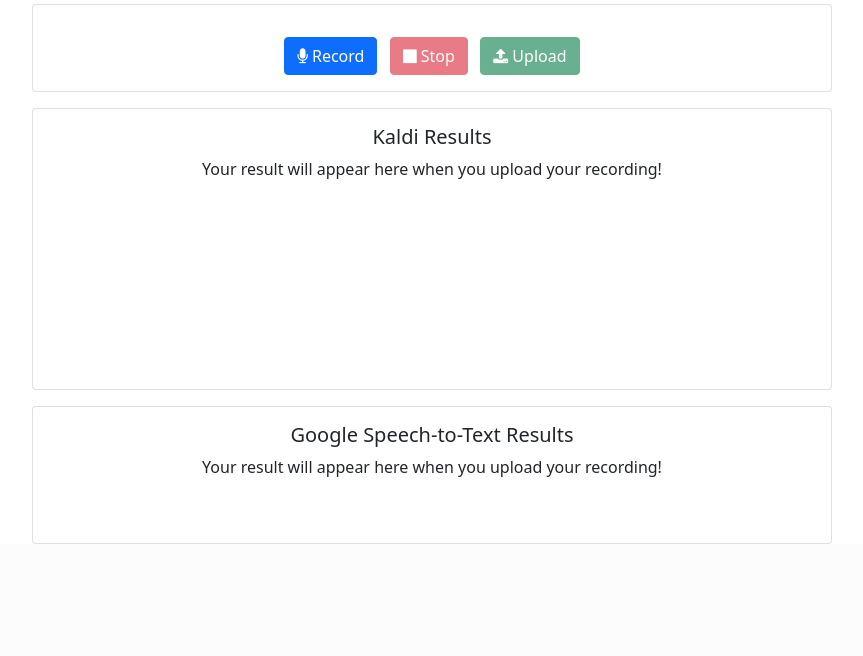
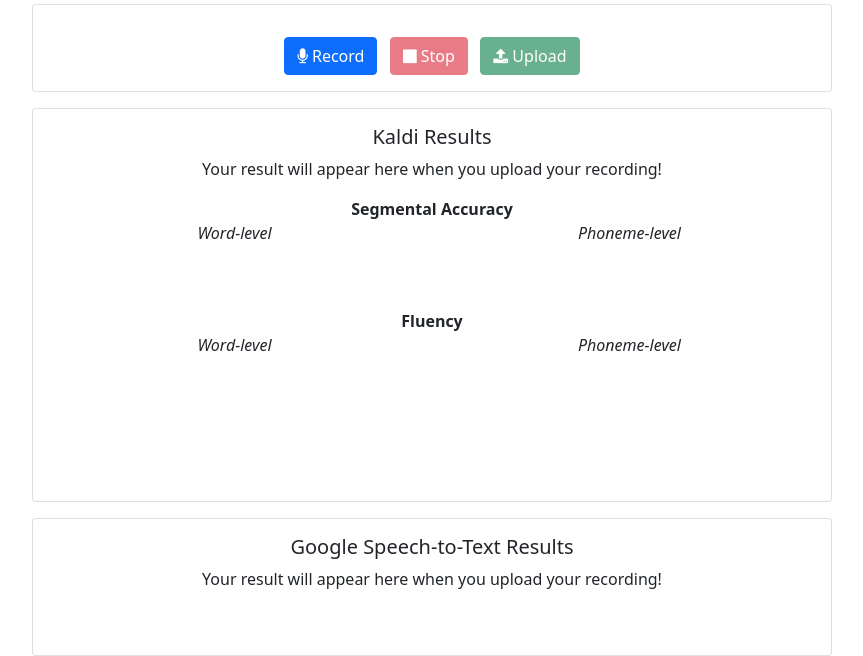
Before and after one commit to cs4347-korean/korean-korkor, a Flask app: page /record in a window 1280 px wide. Shown: the part 324-980 px from the top of the page, without its empty margins (208-1071 px from the left). Before the commit the page ends 868 px from the top, so only its background shows below. Run offline with Flask 2, Linux system fonts and the light colour scheme; some libraries are stand-ins or nearby versions.

Commit message:
Edit interface to show information neater

```diff
--- a/app.py
+++ b/app.py
@@ -115,9 +115,9 @@
     f = open("../kaldi/egs/zeroth_korean/s5/exp/tri4_new_align/rate_evaluation.txt", "r")
     arr = f.read().split("\n")
     stats = {}
-    stats['ROS'] = float(arr[0][4:])
-    stats['AR'] = float(arr[1][3:])
-    stats['PTR'] = float(arr[2][4:])
+    stats['ROS'] = float(arr[0][4:]) if type(arr[0][4:]) == float else -1
+    stats['AR'] = float(arr[1][3:]) if type(arr[1][3:]) == float else -1
+    stats['PTR'] = float(arr[2][4:]) if type(arr[2][4:]) == float else -1
     f.close()
 
     # Read transcription
@@ -167,6 +167,7 @@
 
     # Match phonemes
     matched_phonemes = align(canonical_phoneme.split(), transcribed_phoneme.split(), "*")
+    '''
     correct_phonemes = 0
     for pair in matched_phonemes:
         if pair[0] == pair[1]:
@@ -175,6 +176,7 @@
     # Calculate PPM and phonemes correct per minute
     ppm = len(transcribed_phoneme.split())/(stats['duration']/60)
     pcpm = correct_phonemes/(stats['duration']/60)
+    '''
 
     to_return = {
         "google_transcription": google_trans,
@@ -188,10 +190,8 @@
         "ROS": stats["ROS"],
         "AR": stats["AR"],
         "PTR": stats["PTR"],
-        "WPM": wpm,
-        "WCPM": wcpm,
-        "PPM": ppm,
-        "PCPM": pcpm,
+        "matched_phonemes": matched_phonemes,
+        "phoneme_transcription": transcribed_phoneme
     }
     print(to_return)
 
--- a/static/record.js
+++ b/static/record.js
@@ -53,20 +53,25 @@
 
 function startRecording() {
 	console.log("recordButton clicked");
+	document.getElementById("instruction").innerHTML = 'Your result will appear here when you upload your recording!';
+	document.getElementById("instruction2").innerHTML = 'Your result will appear here when you upload your recording!';
+
 	document.getElementById("recordingContainer").innerHTML = '';
-	document.getElementById("transcription").innerHTML = 'Your result will appear here when you upload your recording!';
+	document.getElementById("transcription").innerHTML = '';
 	document.getElementById("user-transcription").innerHTML = '';
-	document.getElementById("confidence").innerHTML = '';
-	document.getElementById("google-transcription").innerHTML = 'Your result will appear here when you upload your recording!';
+	// document.getElementById("confidence").innerHTML = '';
+	document.getElementById("google-transcription").innerHTML = '';
 	document.getElementById("google-user-transcription").innerHTML = '';
-	document.getElementById("google-confidence").innerHTML = '';
+	// document.getElementById("google-confidence").innerHTML = '';
 	document.getElementById("ros").innerHTML = '';
 	document.getElementById("ar").innerHTML = '';
 	document.getElementById("ptr").innerHTML = '';
 	document.getElementById("wpm").innerHTML = '';
 	document.getElementById("wcpm").innerHTML = '';
-	document.getElementById("ppm").innerHTML = '';
-    document.getElementById("pcpm").innerHTML = '';
+	// document.getElementById("ppm").innerHTML = '';
+    // document.getElementById("pcpm").innerHTML = '';
+    document.getElementById("transcription-phoneme").innerHTML = '';
+	document.getElementById("user-transcription-phoneme").innerHTML = '';
 
 	/*
 		Simple constraints object, for more advanced audio features see
@@ -200,78 +205,87 @@
 
 function showResults(json) {
 	var list = json.matched_text;
-	var canonical = document.getElementById('canonical').innerHTML;
-	var korRegex = "[\uac00-\ud7a3]";
-	var finalText = '<strong>Evaluated transcription: </strong>';
-	var listCount = 0;
+	// var canonical = document.getElementById('canonical').innerHTML;
+	// var korRegex = "[\uac00-\ud7a3]";
+	var finalText = '<strong>Original text: </strong>';
+	// var listCount = 0;
 
 	// Process the text
-	for (let i = 0; i < canonical.length; i++) {
-		var currChar = canonical[i];
-		if (currChar.match(korRegex)) {  // Only match the Korean characters
-			var pair = list[listCount];
+	for (let i = 0; i < list.length; i++) {
+		var pair = list[i]
 		if (pair[0] == pair[1]) {
 			finalText += pair[0]
 		} else {
 			finalText += '<strong class="text-danger">' + pair[0] + '</strong>'
 		}
-
-			listCount++;
-		} else {  // It is a punctuation, space, etc
-			finalText += currChar
-		}
 	}
 
 	var googleList = json.google_matched_text;
-	var finalGoogleText = '<strong>Evaluated transcription: </strong>';
+	var finalGoogleText = '<strong>Original text: </strong>';
 	listCount = 0;  // reset listCount
 
 	// Process the text
-	for (let i = 0; i < canonical.length; i++) {
-		var currChar = canonical[i];
-		if (currChar.match(korRegex)) {  // Only match the Korean characters
-			var pair = googleList[listCount];
+	for (let i = 0; i < googleList.length; i++) {
+		var pair = googleList[i]
 		if (pair[0] == pair[1]) {
 			finalGoogleText += pair[0]
 		} else {
 			finalGoogleText += '<strong class="text-danger">' + pair[0] + '</strong>'
 		}
+	}
 
-			listCount++;
-		} else {  // It is a punctuation, space, etc
-			finalGoogleText += currChar
+	var phonemeList = json.matched_phoneme;
+	var finalPhoneme = '<strong>Original text: </strong>';
+
+	// Process the text
+	for (let i = 0; i < phonemeList.length; i++) {
+		var pair = phonemeList[i]
+		if (pair[0] == pair[1]) {
+			finalPhoneme += pair[0]
+		} else {
+			finalPhoneme += '<strong class="text-danger">' + pair[0] + '</strong>'
 		}
 	}
 
+	document.getElementById("instruction").innerHTML = '';
+	document.getElementById("instruction2").innerHTML = '';
+
 	document.getElementById("transcription").innerHTML = finalText;
 	document.getElementById("user-transcription").innerHTML = '<strong>What you read: </strong>' + json.transcription;
-	document.getElementById("confidence").innerHTML = '<strong>Pronunciation score: </strong>' + Math.round((json.confidence * json.score * 100) * 100) / 100 + ' out of 100';
+	// document.getElementById("confidence").innerHTML = '<strong>Pronunciation score: </strong>' + Math.round((json.confidence * json.score * 100) * 100) / 100 + ' out of 100';
 	document.getElementById("google-transcription").innerHTML = finalGoogleText;
 	document.getElementById("google-user-transcription").innerHTML = '<strong>What you read: </strong>' + json.google_transcription;
-	document.getElementById("google-confidence").innerHTML = '<strong>Pronunciation score: </strong>' + Math.round((json.google_confidence * json.google_score * 100) * 100) / 100 + ' out of 100';
+	// document.getElementById("google-confidence").innerHTML = '<strong>Pronunciation score: </strong>' + Math.round((json.google_confidence * json.google_score * 100) * 100) / 100 + ' out of 100';
+	document.getElementById("transcription-phoneme").innerHTML = finalPhoneme;
+	document.getElementById("user-transcription-phoneme").innerHTML = '<strong>What you read: </strong>' + json.phoneme_transcription;
+
 	document.getElementById("ros").innerHTML = '<strong>Rate of Speech: </strong>' + Math.round(json.ROS * 100) / 100;
 	document.getElementById("ar").innerHTML = '<strong>Articulation Rate: </strong>' + Math.round(json.AR * 100) / 100;
 	document.getElementById("ptr").innerHTML = '<strong>Phonation Time Ratio: </strong>' + Math.round(json.PTR * 100) / 100;
-	document.getElementById("wpm").innerHTML = '<strong>Word Per Minute: </strong>' + Math.round(json.WPM * 100) / 100;
+	document.getElementById("wpm").innerHTML = '<strong>Word Count Per Minute: </strong>' + Math.round(json.WPM * 100) / 100;
 	document.getElementById("wcpm").innerHTML = '<strong>Word Correct Per Minute : </strong>' + Math.round(json.WCPM * 100) / 100;
-	document.getElementById("ppm").innerHTML = '<strong>Phoneme Per Minute: </strong>' + Math.round(json.PPM * 100) / 100;
-    document.getElementById("pcpm").innerHTML = '<strong>Phoneme Correct Per Minute : </strong>' + Math.round(json.PCPM * 100) / 100;
+	// document.getElementById("ppm").innerHTML = '<strong>Phoneme Per Minute: </strong>' + Math.round(json.PPM * 100) / 100;
+    // document.getElementById("pcpm").innerHTML = '<strong>Phoneme Correct Per Minute : </strong>' + Math.round(json.PCPM * 100) / 100;
 	document.getElementById("recordingContainer").innerHTML = '';
 }
 
 function showError() {
-	document.getElementById("transcription").innerHTML = 'An error has occurred. Please try recording again!';
+	document.getElementById("instruction").innerHTML = 'An error has occurred. Please try recording again!';
+	document.getElementById("instruction2").innerHTML = 'An error has occurred. Please try recording again!';
+	document.getElementById("transcription").innerHTML = '';
 	document.getElementById("user-transcription").innerHTML = '';
-	document.getElementById("confidence").innerHTML = '';
+	// document.getElementById("confidence").innerHTML = '';
 	document.getElementById("recordingContainer").innerHTML = '';
-	document.getElementById("google-transcription").innerHTML = 'An error has occurred. Please try recording again!';
+	document.getElementById("google-transcription").innerHTML = '';
 	document.getElementById("google-user-transcription").innerHTML = '';
-	document.getElementById("google-confidence").innerHTML = '';
+	// document.getElementById("google-confidence").innerHTML = '';
 	document.getElementById("ros").innerHTML = '';
 	document.getElementById("ar").innerHTML = '';
 	document.getElementById("ptr").innerHTML = '';
 	document.getElementById("wpm").innerHTML = '';
 	document.getElementById("wcpm").innerHTML = '';
-	document.getElementById("ppm").innerHTML = '';
-    document.getElementById("pcpm").innerHTML = '';
+	// document.getElementById("ppm").innerHTML = '';
+    // document.getElementById("pcpm").innerHTML = '';
+    document.getElementById("transcription-phoneme").innerHTML = '';
+	document.getElementById("user-transcription-phoneme").innerHTML = '';
 }
--- a/templates/record.html
+++ b/templates/record.html
@@ -51,14 +51,43 @@
           <div class="card-body">
             <h5 class="card-title">Kaldi Results</h5>
             <p class="card-text">
-              <span id="transcription">Your result will appear here when you upload your recording!</span><br/>
-              <span id="user-transcription"></span><br/>
-      	      <span id="confidence"></span><br/>
-      	      <span id="ros"></span><br/>
-      	      <span id="ar"></span><br/>
-      	      <span id="ptr"></span><br/>
-      	      <span id="wpm"></span><br/>
-      	      <span id="wcpm"></span><br/>
+              <span id="instruction">Your result will appear here when you upload your recording!</span>
+              <div class="row">
+                <b>Segmental Accuracy</b>
+                <div class="col">
+                  <p>
+                    <em>Word-level</em><br/>
+                    <span id="transcription"></span><br/>
+                    <span id="user-transcription"></span><br/>
+                  </p>
+                </div>
+                <div class="col">
+                  <p>
+                    <em>Phoneme-level</em><br/>
+                    <span id="transcription-phoneme"></span><br/>
+                    <span id="user-transcription-phoneme"></span><br/>
+                  </p>
+                </div>
+              </div>
+              <div class="row">
+                <b>Fluency</b>
+                <div class="col">
+                  <p>
+                    <em>Word-level</em><br/>
+                    <span id="wpm"></span><br/>
+                    <span id="wcpm"></span><br/>
+                  </p>
+                </div>
+                <div class="col">
+                  <p>
+                    <em>Phoneme-level</em><br/>
+                    <span id="ros"></span><br/>
+                    <span id="ar"></span><br/>
+                    <span id="ptr"></span><br/>
+                  </p>
+                </div>
+              </div>
+
       	      <span id="ppm"></span><br/>
       	      <span id="pcpm"></span>
             </p>
@@ -70,9 +99,11 @@
         <div class="card" style="width: 50rem;">
           <div class="card-body">
             <h5 class="card-title">Google Speech-to-Text Results</h5>
-      		  <span id="google-transcription">Your result will appear here when you upload your recording!</span><br/>
-              <span id="google-user-transcription"></span><br/>
-              <span id="google-confidence"></span><br/>
+              <p class="card-text">
+                <span id="instruction2">Your result will appear here when you upload your recording!</span><br/>
+        		    <span id="google-transcription"></span><br/>
+                <span id="google-user-transcription"></span><br/>
+              </p>
           </div>
         </div>
       </div>
```
Lines whose indentation alone changed are shown as unchanged.
